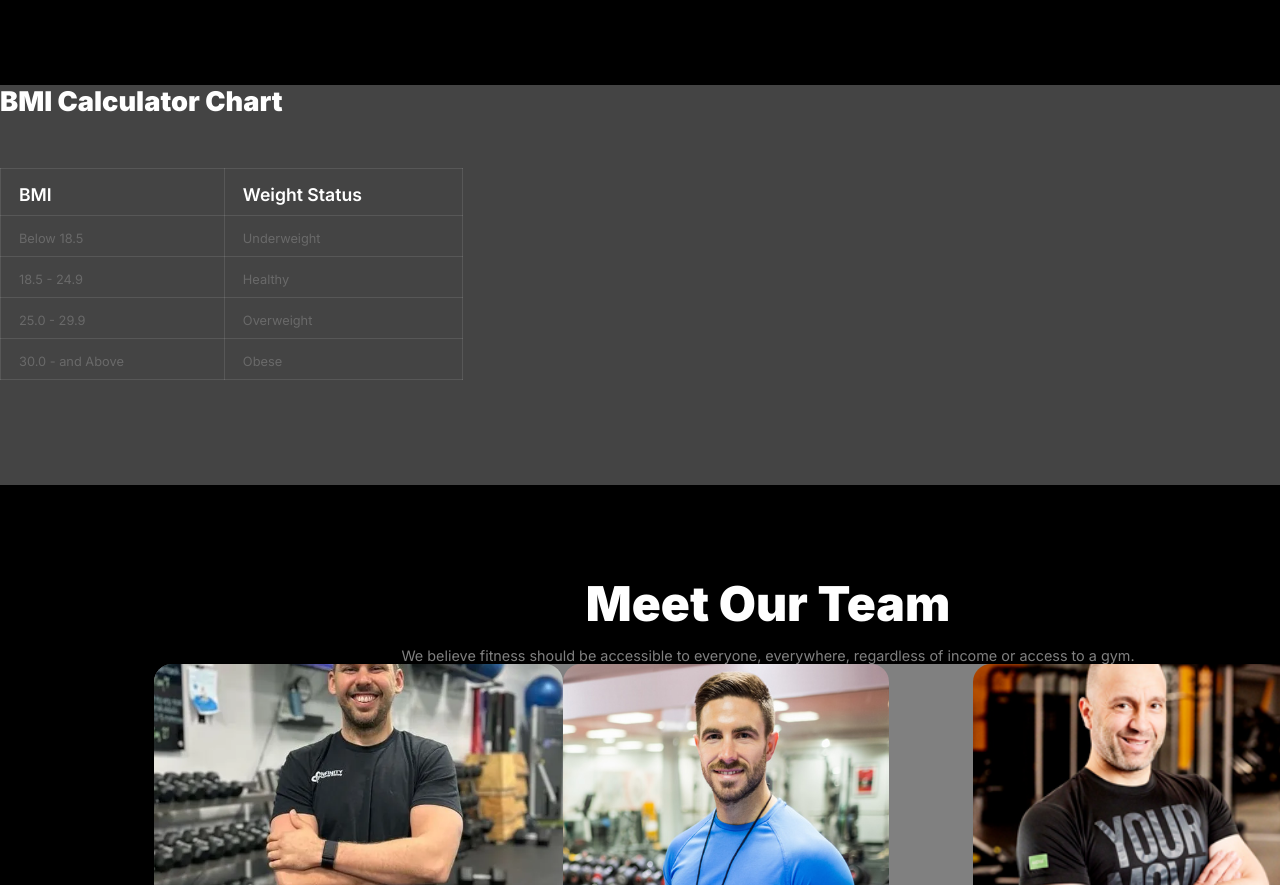
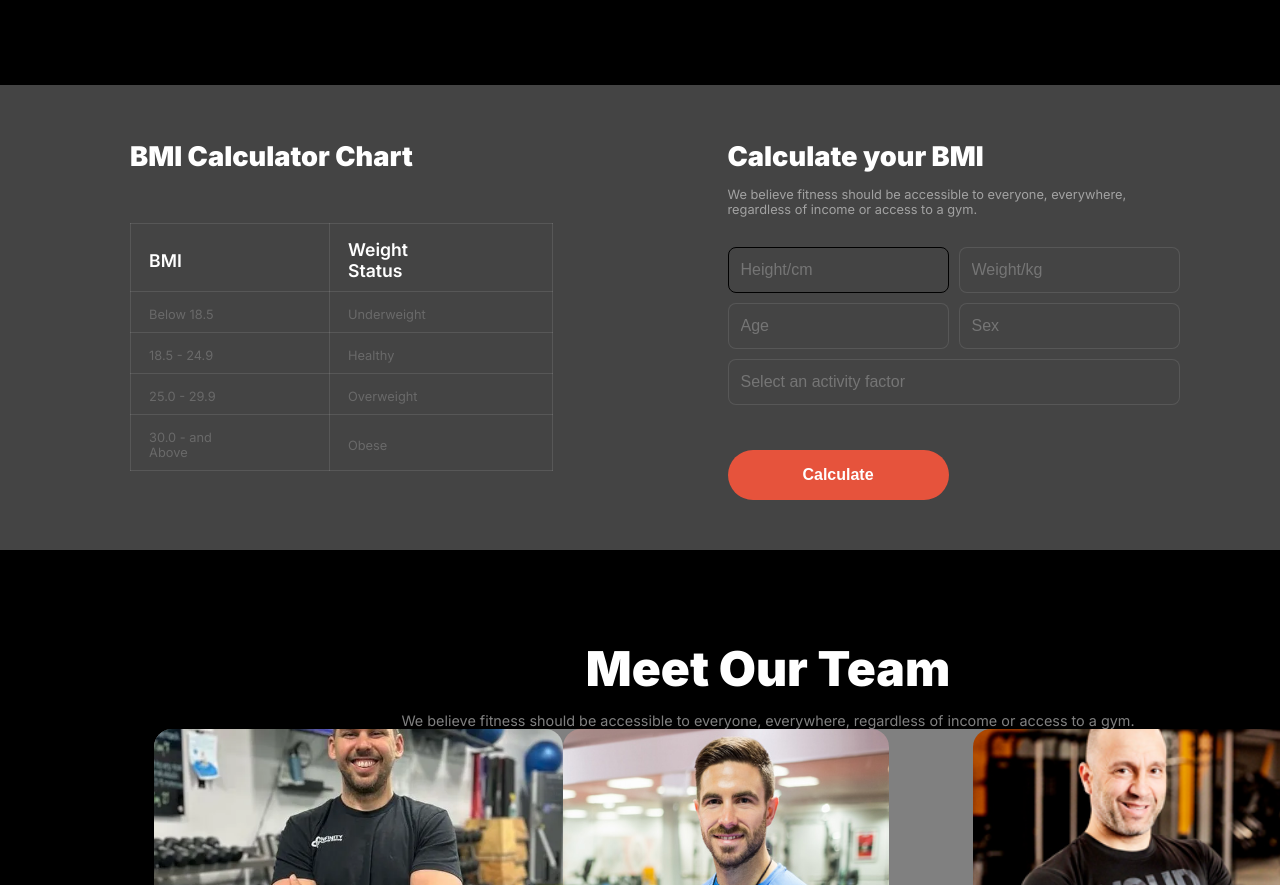
Before and after one commit to hasan-abir30/gym-website, a plain HTML site: page index.html in a window 1280 px wide. Shown: the part 2045-2930 px from the top of the page. Drawn offline with Linux system fonts and the light colour scheme; a web font is replaced by a local one.

Commit message:
add challenge part

```diff
--- a/index.html
+++ b/index.html
@@ -97,11 +97,12 @@
         <section class="challenge-part">
             <div class="bmi-part">
                 <h1 class="bmi-title">BMI Calculator</h1>
-                <p class="bmi-description">We believe fitness should be accessible to everyone, everywhere, regardles of income or access to a gym.</p>
+                <p class="bmi-description">We believe fitness should be accessible to everyone, everywhere, regardles of
+                    income or access to a gym.</p>
             </div>
-            <div class="calculate-part">
-                <h2 class="bmi-heading">BMI Calculator Chart</h2>
-                <div class="table-chart">
+            <div class="input-challenge display">
+                <div class="calculate-part">
+                    <h2 class="bmi-heading">BMI Calculator Chart</h2>
                     <table>
                         <tr>
                             <th class="bmi">BMI </th>
@@ -124,11 +125,32 @@
                             <td>Obese</td>
                         </tr>
                     </table>
+                </div>
+                <!-- table part ends here -->
 
-                    <!-- table part ends here -->
+                <!-- input section start -->
+                <div class="input-section">
+                    <h1 class="input-heading">Calculate your BMI</h1>
+                    <p class="input-text">We believe fitness should be accessible to everyone, everywhere, regardless of income or access to a gym. </p>
+                    <div class="grid-part">
+                        <input type="text" name="" id="" placeholder="Height/cm" class="letter height">
+                        <input type="text" name="" id="" placeholder="Weight/kg" class="letter same">
+                        <input type="text" name="" id="" placeholder="Age" class="letter same">
+                        <input type="text" name="" id="" placeholder="Sex" class="letter same">
+                        <input type="text" name="" id="" placeholder="Select an activity factor" class="activity letter same">
+                        <button class="calculate-button">Calculate</button>
+                    </div>
+
+
+
 
                 </div>
+
+
+
             </div>
+
+
         </section>
 
         <!-- run section end -->
--- a/style/style.css
+++ b/style/style.css
@@ -253,10 +253,10 @@ main {
 /* run section */
 
 /* challenge part */
+
 .bmi-part{
     width:40%;
     margin:88px auto;
-    /* border: 1px solid brown; */
 
 }
 .bmi-title{
@@ -270,11 +270,15 @@ main {
     font-size: 0.8rem;
     font-weight: 400;
 }
-.calculate-part{
-    width: 1536px;
+/* input challenge part */
+
+.input-challenge{
+    max-width: 1536px;
     background-color: rgb(68, 68, 68);
-    height: 400px;
-    /* border: 1px solid brown; */
+    justify-content: center;
+    /* align-items: center; */
+    gap: 175px;
+
 }
 .bmi-heading{
     color: white;
@@ -299,6 +303,67 @@ table td{
     font-weight: 400;
 }
 
+/* input section */
+
+.input-section{
+    width: 33%;
+    /* border: 1px solid brown; */
+    margin-top: 55px;
+    margin-bottom: 50px;
+}
+.input-heading{
+    color: white;
+    font-size: 1.7rem;
+    font-weight: 900;
+}
+.input-text{
+    color:rgba(255, 255, 255, 0.5) ;
+    font-size: 0.8rem;
+    font-weight: 400;
+    margin-top: 14px;
+    margin-bottom: 30px;
+}
+.calculate-part{
+    width: 33%;
+    margin-top: 55px;
+
+}
+.activity{
+    margin-bottom: 35px;
+    grid-column: 1/3;
+}
+.grid-part{
+    display: grid;
+    grid-template-columns: repeat(2,1fr);
+    gap: 10px;
+}
+input{
+    outline: none;
+    border-radius: 8px;
+    background-color: rgb(68, 68, 68);
+    color: rgba(255, 255, 255, 0.6);
+    font-size: 1rem;
+    font-weight: 400;
+    /* border: 1px solid ; */
+}
+.letter {
+    padding:13px 0px 13px 12px;
+}
+.height{
+    border: 1px solid black;
+}
+.same{
+    border: 1px solid rgba(255, 255, 255, 0.1);
+}
+.calculate-button{
+    background-color:rgba(230, 83, 60, 1) ;
+    font-size: 1rem;
+    font-weight: 600;
+    color: white;
+    padding: 16px 50px;
+    border-radius: 42px;
+    border: none;
+}
 
 
 /* team section style */
```
